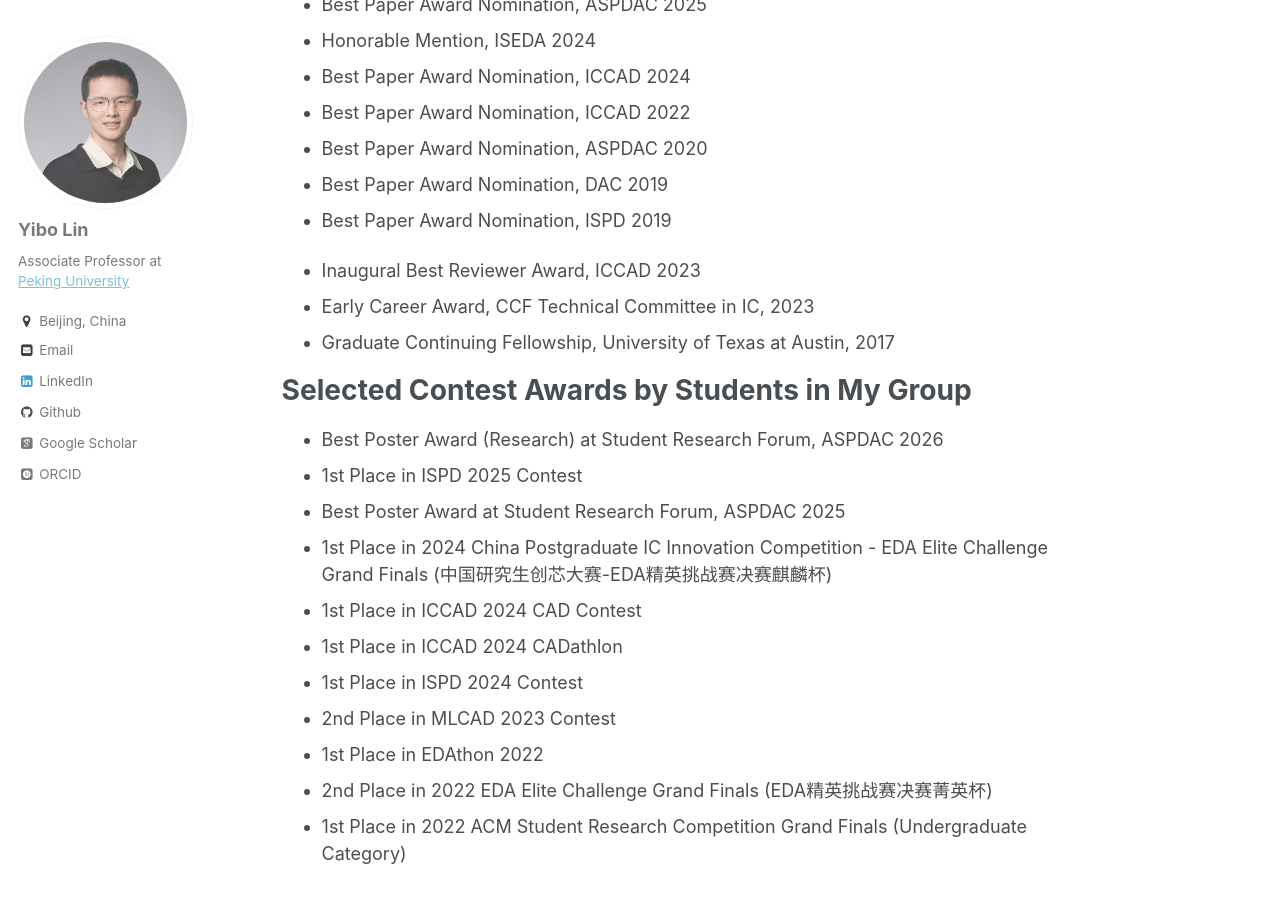
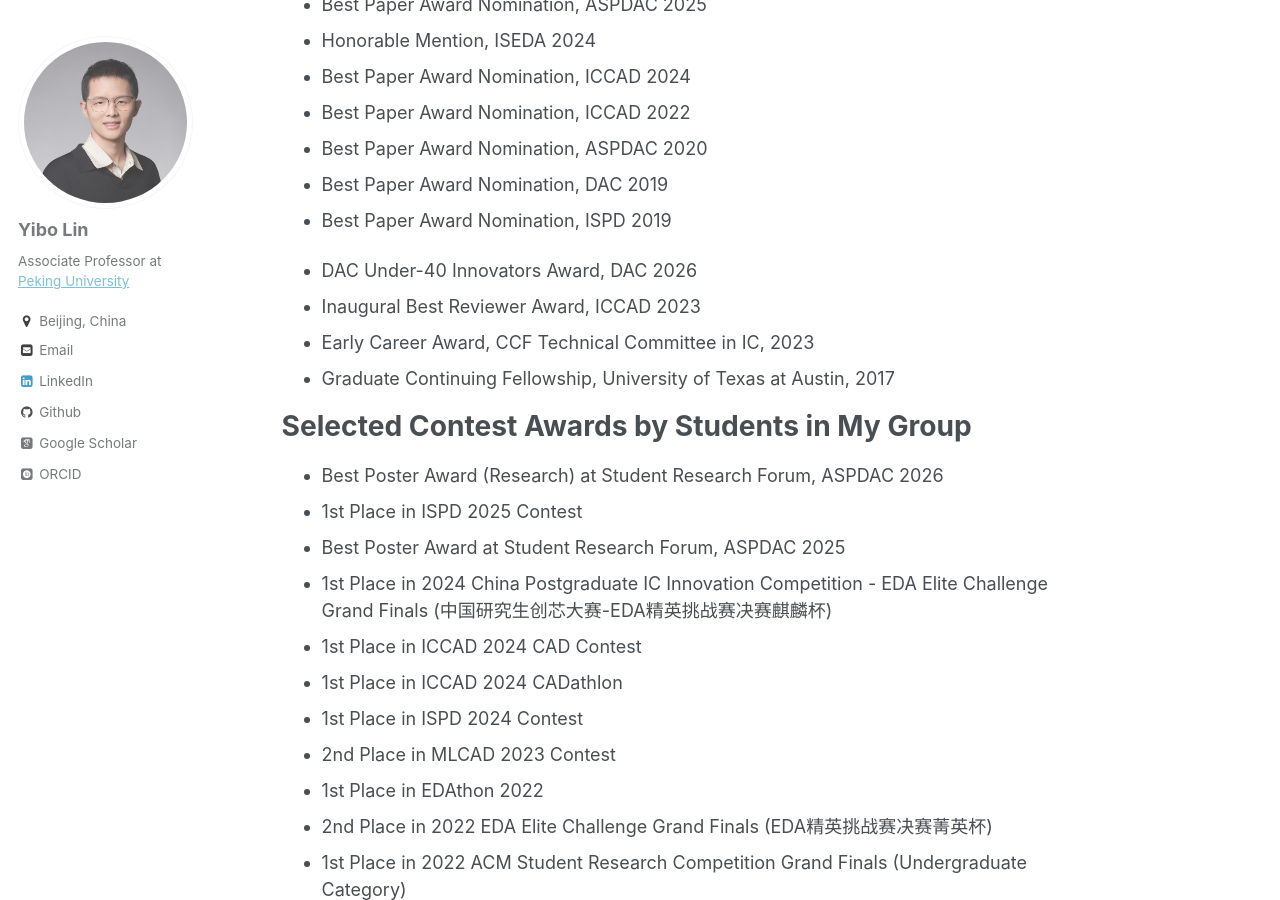
Before and after one commit to limbo018/limbo018.github.io, a Jekyll site: the page built from _pages/about.md, in a window 1280 px wide and 900 px high, scrolled down 1349 px. Built offline with Jekyll 4.4.1, drawn with Linux system fonts in a browser that asks for light colours; some web fonts are replaced.

Commit message:
add dac u40 award

```diff
--- a/_pages/about.md
+++ b/_pages/about.md
@@ -53,6 +53,7 @@ Selected Awards and Honors
 * Best Paper Award Nomination, DAC 2019
 * Best Paper Award Nomination, ISPD 2019
 
+* DAC Under-40 Innovators Award, DAC 2026
 * Inaugural Best Reviewer Award, ICCAD 2023
 * Early Career Award, CCF Technical Committee in IC, 2023
 * Graduate Continuing Fellowship, University of Texas at Austin, 2017
```
Also changed, not shown: 4 other files.
